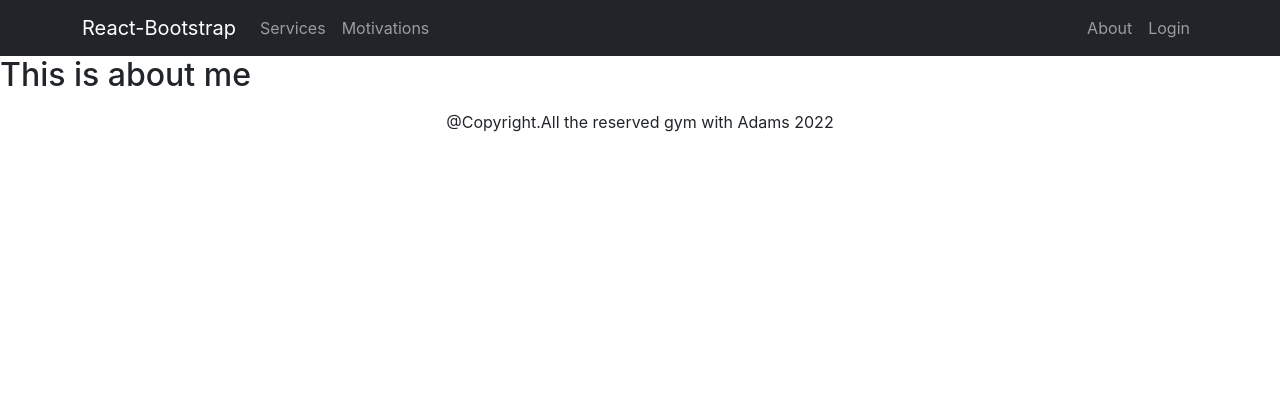
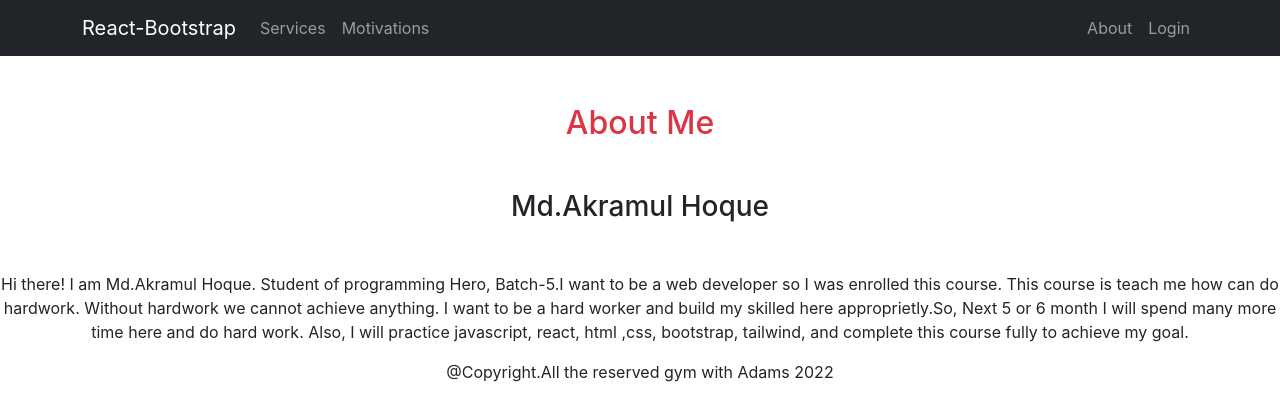
Before and after one commit to akramHoque/independent-service-provider, a React (Create React App) app: page /about in a window 1280 px wide. Shown: the top 420 px of the page. Built offline with nearby package versions, Linux system fonts and the light colour scheme; no server answers.

Commit message:
about me added

```diff
--- a/src/Pages/About/About.js
+++ b/src/Pages/About/About.js
@@ -3,7 +3,17 @@ import React from 'react';
 const About = () => {
         return (
                 <div>
-                        <h2>This is about me</h2>
+                        <h2 className='text-center text-danger mt-5'>About Me</h2>
+                                <h3 className='text-center my-5'>Md.Akramul Hoque</h3>
+
+
+                        <p className='text-semibold text-center justify-content-center'>
+
+                        Hi there! I am Md.Akramul Hoque. Student of programming Hero, Batch-5.I want to be a web developer so I was enrolled this course. This course is teach me how can do hardwork. Without hardwork we cannot achieve anything.
+                        I want to be a hard worker and build my skilled here approprietly.So, Next 5 or 6 month I will spend many more time here and do hard work. Also, I will practice javascript, react, html ,css, bootstrap, tailwind, and   complete this course fully to achieve my goal.
+
+                        </p>
+
                 </div>
         );
 };
--- a/src/Pages/Checkout/Checkout.js
+++ b/src/Pages/Checkout/Checkout.js
@@ -4,7 +4,7 @@ const Checkout = () => {
 
         return (
                 <div>
-                        <h2>this is checkout</h2>
+                        <h2 className='text-center text-success mt-5 '>This is checkout</h2>
 
                  </div>
         );
--- a/src/Pages/Login/GoogleLogin/GoogleLogin.js
+++ b/src/Pages/Login/GoogleLogin/GoogleLogin.js
@@ -14,13 +14,11 @@ let errorMessage ;
         <div>
             <p className='text-danger'>Error: {error.message}</p>
         </div>
-
       }
 
       if(user){
               navigate('/home') ;
       }
-
         return (
                <div>
                 <div className='d-flex align-items-center'>
--- a/src/Pages/Shared/Footer/Footer.js
+++ b/src/Pages/Shared/Footer/Footer.js
@@ -4,9 +4,9 @@ const Footer = () => {
         const today = new Date() ;
         const year = today.getFullYear()
         return (
-                <div>
-                        <p className='text-center text-seconday mt-3'> @Copyright.All the reserved gym with Adams {year} </p>
-                </div>
+                <footer >
+                        <p className='text-center text-seconday mt-3 '> @Copyright.All the reserved gym with Adams {year} </p>
+                </footer>
         );
 };
 
```
